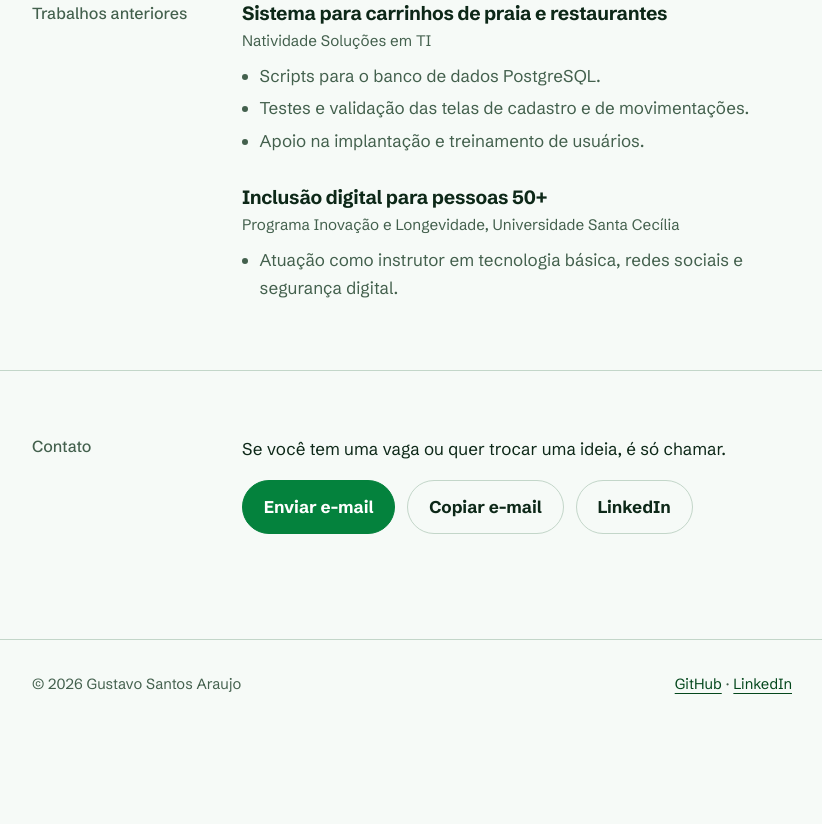
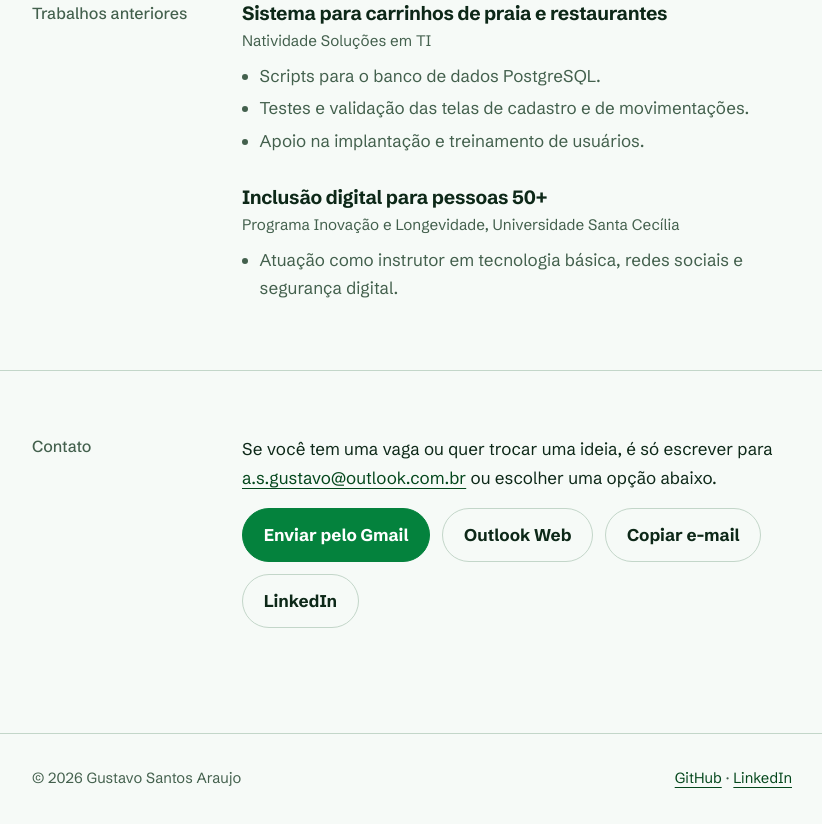
Before and after one commit to GuAraujoo/Portifolio, a plain HTML site: page index.html in a window 1280 px wide. Shown: the part 2505-3329 px from the top of the page, without its empty margins (228-1050 px from the left). Before the commit the page ends 3241 px from the top, so only its background shows below. Drawn offline with Linux system fonts and the light colour scheme.

Commit message:
Atualiza informações de contato e links no portfólio

```diff
--- a/index.html
+++ b/index.html
@@ -147,9 +147,10 @@
     <div class="wrap linha">
       <h2>Contato</h2>
       <div>
-        <p>Se você tem uma vaga ou quer trocar uma ideia, é só chamar.</p>
+        <p>Se você tem uma vaga ou quer trocar uma ideia, é só escrever para <a href="mailto:a.s.gustavo@outlook.com.br">a.s.gustavo@outlook.com.br</a> ou escolher uma opção abaixo.</p>
         <div class="links">
-          <a class="btn cheio" href="mailto:a.s.gustavo@outlook.com.br">Enviar e-mail</a>
+          <a class="btn cheio" href="https://mail.google.com/mail/?view=cm&amp;to=a.s.gustavo@outlook.com.br&amp;su=Contato%20pelo%20portf%C3%B3lio" target="_blank" rel="noopener">Enviar pelo Gmail</a>
+          <a class="btn" href="https://outlook.live.com/mail/deeplink/compose?to=a.s.gustavo@outlook.com.br&amp;subject=Contato%20pelo%20portf%C3%B3lio" target="_blank" rel="noopener">Outlook Web</a>
           <button class="btn" id="copiar" type="button">Copiar e-mail</button>
           <a class="btn" href="https://www.linkedin.com/in/gustavo-santos-araujo-21750a413" target="_blank" rel="noopener">LinkedIn</a>
         </div>
```
